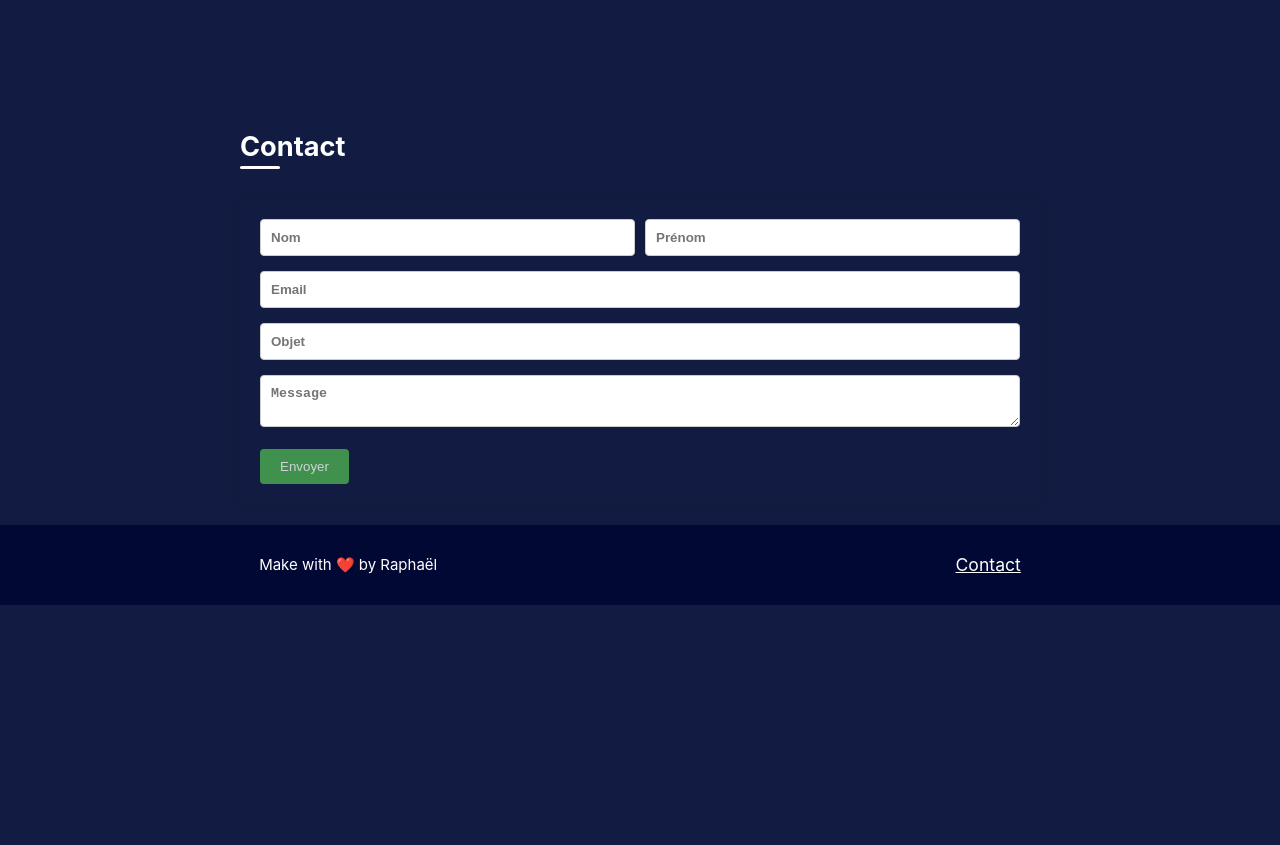
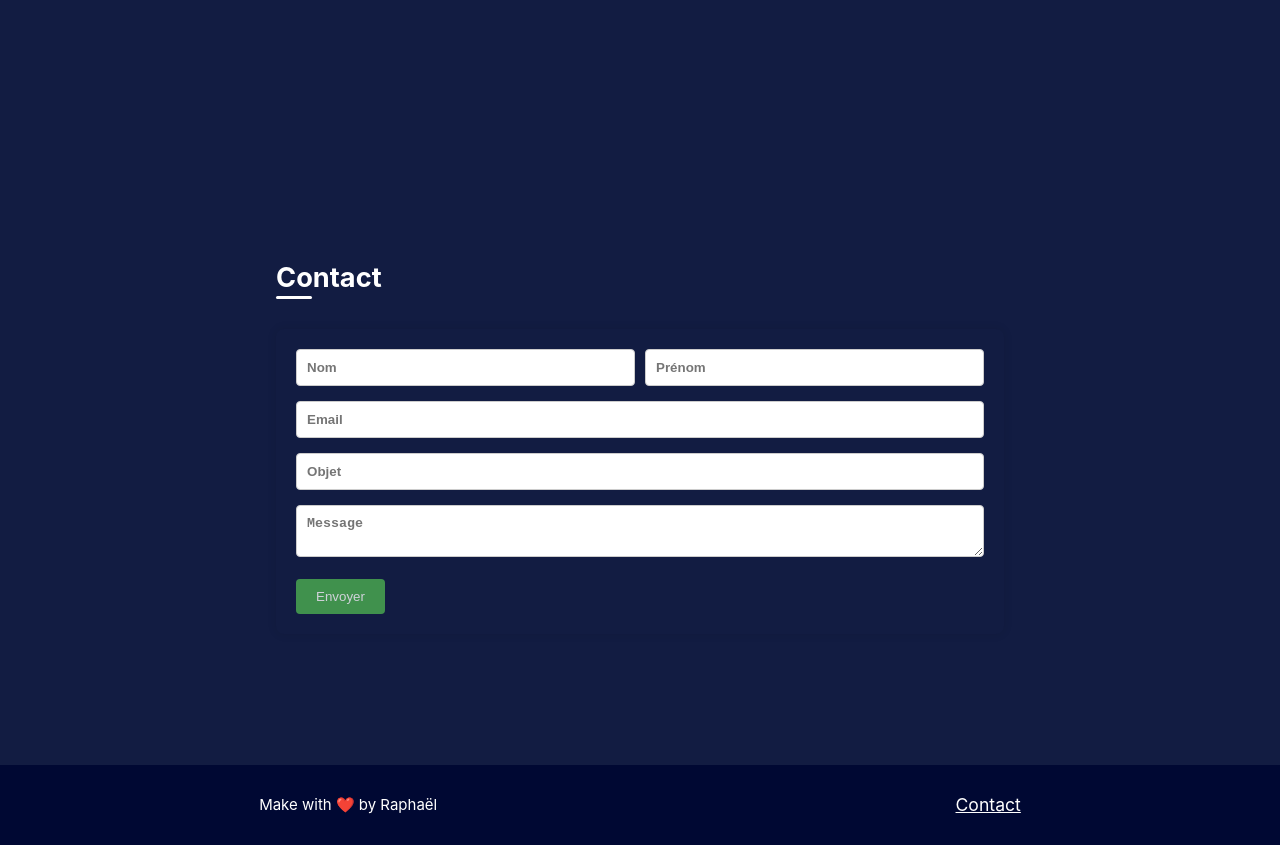
Before and after one commit to ZeleffOff/portfolio, a Vue app: page / in a window 1280 px wide. Shown: the part 1820-2665 px from the top of the page. Before the commit the page ends 2425 px from the top, so only its background shows below. Built offline with nearby package versions, Linux system fonts and the light colour scheme.

Commit message:
update: add some space to contact section.

```diff
--- a/src/components/Home/ContactSection.vue
+++ b/src/components/Home/ContactSection.vue
@@ -172,7 +172,10 @@ function sendMail() {
 
 <style scoped>
 .contact-section {
-  min-height: 50vh;
+  min-height: 80vh;
+  display: flex;
+  align-items: center;
+  justify-content: center;
 }
 .container {
   max-width: 800px;
```
